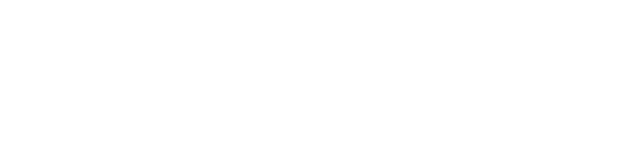
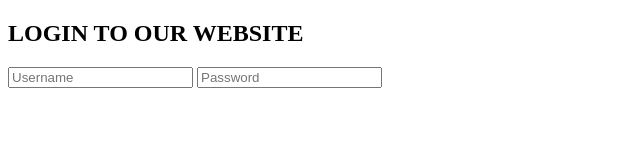
Before and after one commit to SKFazleeRabby/dummy-github-project, a plain HTML site: page index.html in a window 1280 px wide. Shown: the whole page, without its empty margins (0-640 px from the left). Drawn offline with Linux system fonts and the light colour scheme.

Commit message:
LOGIN FEATURE IMPLEMENTED

```diff
--- a/index.html
+++ b/index.html
@@ -5,6 +5,10 @@
     <title>Document</title>
 </head>
 <body>
-
+    <h2>LOGIN TO OUR WEBSITE</h2>
+    <form action="">
+        <input type="text" name="username" placeholder="Username">
+        <input type="password" name="password" placeholder="Password">
+    </form>
 </body>
 </html>
```
